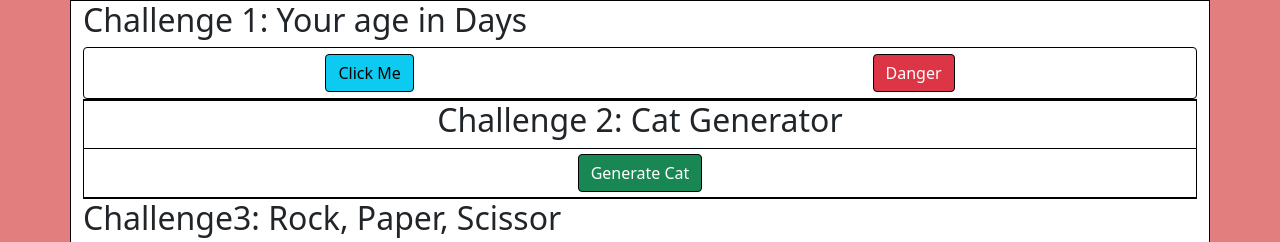
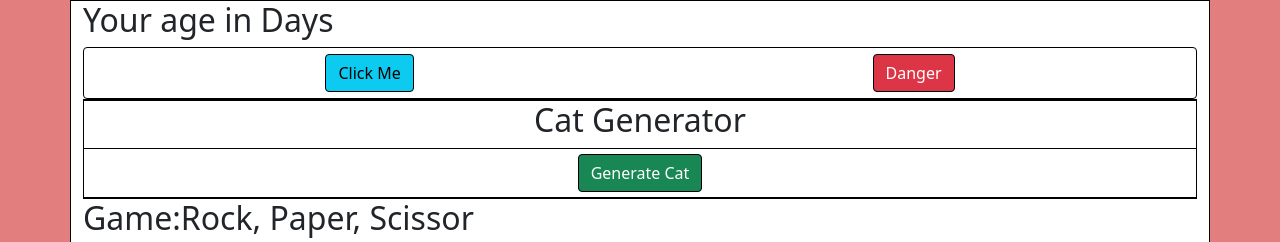
Before and after one commit to KeihanS/challenge, a plain HTML site: page index.html in a window 1280 px wide. Shown: the top 242 px of the page. Drawn offline with nearby package versions, Linux system fonts and the light colour scheme; grey boxes are pictures that could not be loaded.

Commit message:
made some changes

```diff
--- a/index.html
+++ b/index.html
@@ -17,7 +17,7 @@
   <body>
     <div class="container">
       <div class="top">
-        <h2>Challenge 1: Your age in Days</h2>
+        <h2>Your age in Days</h2>
         <div class="btn">
           <button type="button" class="btn btn-info" onclick="ageInDays()">
             Click Me
@@ -32,7 +32,7 @@
       </div>
       <div class="second">
         <div>
-          <h2>Challenge 2: Cat Generator</h2>
+          <h2>Cat Generator</h2>
         </div>
         <div class="btn-second">
           <button type="button" class="btn btn-success" onclick="generateCat()">
@@ -44,7 +44,7 @@
         </div>
       </div>
       <div class="third">
-        <h2>Challenge3: Rock, Paper, Scissor</h2>
+        <h2>Game:Rock, Paper, Scissor</h2>
         <div id="image-items">
           <img
             id="rock"
```
